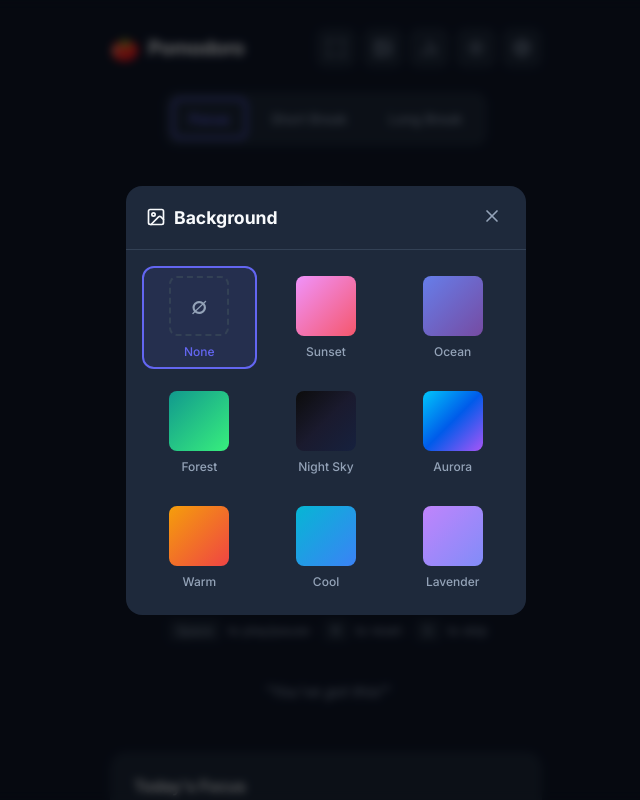
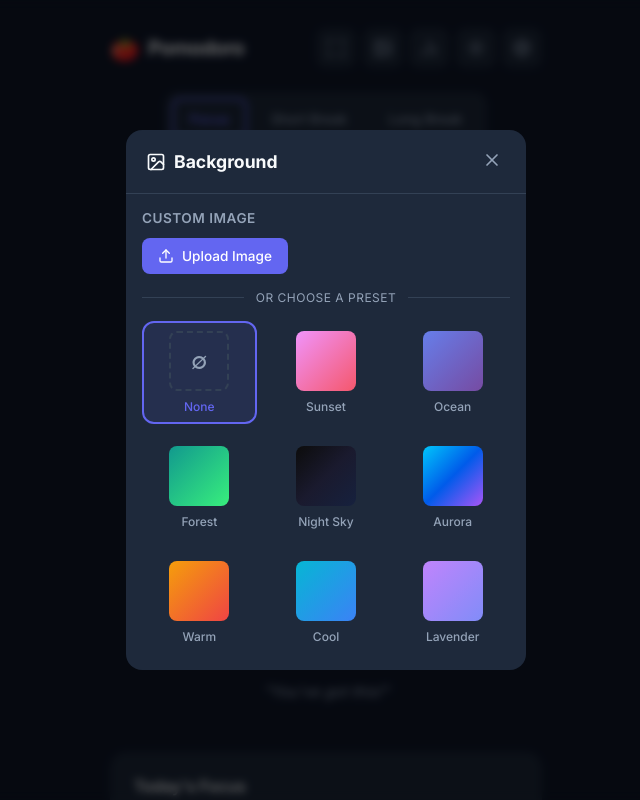
Before and after one commit to dhanush290707/tomodoro, a React (Vite) app: page / in a window 1280 px wide. Both pictures are taken after a click on the button 696 px from the left and 48 px from the top of the page. Shown: the top 800 px of the page, without its empty margins (314-954 px from the left). Built offline with nearby package versions, Linux system fonts and the light colour scheme.

Commit message:
Add custom image background with glossy overlay effect

```diff
--- a/src/App.css
+++ b/src/App.css
@@ -6,6 +6,32 @@
   flex-direction: column;
   transition: background 0.3s ease;
   overflow-x: hidden;
+  position: relative;
+}
+
+/* Custom image background has glossy overlay */
+.app.has-custom-bg {
+  background-attachment: fixed !important;
+}
+
+.glossy-overlay {
+  position: fixed;
+  top: 0;
+  left: 0;
+  right: 0;
+  bottom: 0;
+  background: linear-gradient(135deg,
+      rgba(255, 255, 255, 0.15) 0%,
+      rgba(255, 255, 255, 0.05) 50%,
+      rgba(255, 255, 255, 0.1) 100%);
+  backdrop-filter: blur(1px);
+  pointer-events: none;
+  z-index: 0;
+}
+
+.app.has-custom-bg .app-container {
+  position: relative;
+  z-index: 1;
 }
 
 .app-container {
--- a/src/App.jsx
+++ b/src/App.jsx
@@ -29,6 +29,7 @@ function App() {
   const [isStatsOpen, setIsStatsOpen] = useState(false);
   const [isBackgroundOpen, setIsBackgroundOpen] = useState(false);
   const [background, setBackground] = useLocalStorage('pomodoro-background', 'none');
+  const [customImage, setCustomImage] = useLocalStorage('pomodoro-custom-image', null);
 
   const [settings, setSettings] = useLocalStorage('pomodoro-settings', {
     durations: DEFAULT_DURATIONS,
@@ -156,13 +157,25 @@ function App() {
 
   // Get current background style
   const getBackgroundStyle = () => {
+    if (background === 'custom' && customImage) {
+      return {
+        backgroundImage: `url(${customImage})`,
+        backgroundSize: 'cover',
+        backgroundPosition: 'center',
+        backgroundAttachment: 'fixed',
+      };
+    }
     const bg = BACKGROUNDS.find(b => b.id === background);
     if (!bg || bg.id === 'none') return {};
     return { background: bg.value };
   };
 
+  // Check if using custom image (for glossy overlay)
+  const isUsingCustomImage = background === 'custom' && customImage;
+
   return (
-    <div className="app" style={getBackgroundStyle()}>
+    <div className={`app ${isUsingCustomImage ? 'has-custom-bg' : ''}`} style={getBackgroundStyle()}>
+      {isUsingCustomImage && <div className="glossy-overlay" />}
       <div className="app-container">
         <Header
           isDarkMode={isDarkMode}
@@ -232,6 +245,8 @@ function App() {
         onClose={() => setIsBackgroundOpen(false)}
         currentBackground={background}
         onBackgroundChange={setBackground}
+        customImage={customImage}
+        onCustomImageChange={setCustomImage}
       />
     </div>
   );
--- a/src/components/BackgroundSelector.css
+++ b/src/components/BackgroundSelector.css
@@ -67,6 +67,125 @@
 
 .bg-selector-content {
     padding: 1rem;
+}
+
+/* Custom Image Section */
+.custom-image-section {
+    margin-bottom: 1rem;
+}
+
+.custom-image-section h3 {
+    margin: 0 0 0.75rem 0;
+    font-size: 0.85rem;
+    font-weight: 600;
+    color: var(--text-muted);
+    text-transform: uppercase;
+    letter-spacing: 0.5px;
+}
+
+.custom-image-controls {
+    display: flex;
+    gap: 0.5rem;
+    margin-bottom: 0.75rem;
+}
+
+.upload-btn {
+    display: flex;
+    align-items: center;
+    gap: 0.5rem;
+    padding: 0.6rem 1rem;
+    background: var(--primary);
+    border: none;
+    border-radius: 8px;
+    color: white;
+    font-size: 0.85rem;
+    font-weight: 500;
+    cursor: pointer;
+    transition: all 0.2s ease;
+}
+
+.upload-btn:hover {
+    opacity: 0.9;
+}
+
+.remove-btn {
+    display: flex;
+    align-items: center;
+    justify-content: center;
+    width: 38px;
+    height: 38px;
+    background: var(--background);
+    border: 1px solid var(--border);
+    border-radius: 8px;
+    color: var(--danger);
+    cursor: pointer;
+    transition: all 0.2s ease;
+}
+
+.remove-btn:hover {
+    background: rgba(239, 68, 68, 0.1);
+}
+
+.custom-preview-btn {
+    position: relative;
+    width: 100%;
+    height: 80px;
+    border: 2px solid transparent;
+    border-radius: 12px;
+    overflow: hidden;
+    cursor: pointer;
+    transition: all 0.2s ease;
+    background: none;
+    padding: 0;
+}
+
+.custom-preview-btn:hover {
+    border-color: var(--border);
+}
+
+.custom-preview-btn.active {
+    border-color: var(--primary);
+}
+
+.custom-preview-image {
+    width: 100%;
+    height: 100%;
+    background-size: cover;
+    background-position: center;
+}
+
+.glossy-badge {
+    position: absolute;
+    bottom: 0.5rem;
+    right: 0.5rem;
+    padding: 0.25rem 0.5rem;
+    background: rgba(255, 255, 255, 0.9);
+    border-radius: 4px;
+    font-size: 0.7rem;
+    font-weight: 600;
+    color: #1e293b;
+}
+
+.bg-divider {
+    display: flex;
+    align-items: center;
+    margin: 1rem 0;
+    gap: 0.75rem;
+}
+
+.bg-divider::before,
+.bg-divider::after {
+    content: '';
+    flex: 1;
+    height: 1px;
+    background: var(--border);
+}
+
+.bg-divider span {
+    font-size: 0.75rem;
+    color: var(--text-muted);
+    text-transform: uppercase;
+    letter-spacing: 0.5px;
 }
 
 .bg-grid {
--- a/src/components/BackgroundSelector.jsx
+++ b/src/components/BackgroundSelector.jsx
@@ -1,5 +1,5 @@
-import { useState } from 'react';
-import { Image, X } from 'lucide-react';
+import { useRef } from 'react';
+import { Image, X, Upload, Trash2 } from 'lucide-react';
 import './BackgroundSelector.css';
 
 const BACKGROUNDS = [
@@ -59,7 +59,37 @@ const BACKGROUNDS = [
     },
 ];
 
-const BackgroundSelector = ({ isOpen, onClose, currentBackground, onBackgroundChange }) => {
+const BackgroundSelector = ({
+    isOpen,
+    onClose,
+    currentBackground,
+    onBackgroundChange,
+    customImage,
+    onCustomImageChange
+}) => {
+    const fileInputRef = useRef(null);
+
+    const handleFileSelect = (e) => {
+        const file = e.target.files?.[0];
+        if (file) {
+            const reader = new FileReader();
+            reader.onload = (event) => {
+                const imageData = event.target.result;
+                onCustomImageChange(imageData);
+                onBackgroundChange('custom');
+                onClose();
+            };
+            reader.readAsDataURL(file);
+        }
+    };
+
+    const handleRemoveCustomImage = () => {
+        onCustomImageChange(null);
+        if (currentBackground === 'custom') {
+            onBackgroundChange('none');
+        }
+    };
+
     if (!isOpen) return null;
 
     return (
@@ -76,6 +106,54 @@ const BackgroundSelector = ({ isOpen, onClose, currentBackground, onBackgroundCh
                 </div>
 
                 <div className="bg-selector-content">
+                    {/* Custom Image Upload Section */}
+                    <div className="custom-image-section">
+                        <h3>Custom Image</h3>
+                        <div className="custom-image-controls">
+                            <input
+                                type="file"
+                                ref={fileInputRef}
+                                onChange={handleFileSelect}
+                                accept="image/*"
+                                style={{ display: 'none' }}
+                            />
+                            <button
+                                className="upload-btn"
+                                onClick={() => fileInputRef.current?.click()}
+                            >
+                                <Upload size={16} />
+                                <span>Upload Image</span>
+                            </button>
+                            {customImage && (
+                                <button
+                                    className="remove-btn"
+                                    onClick={handleRemoveCustomImage}
+                                >
+                                    <Trash2 size={16} />
+                                </button>
+                            )}
+                        </div>
+                        {customImage && (
+                            <button
+                                className={`custom-preview-btn ${currentBackground === 'custom' ? 'active' : ''}`}
+                                onClick={() => {
+                                    onBackgroundChange('custom');
+                                    onClose();
+                                }}
+                            >
+                                <div
+                                    className="custom-preview-image"
+                                    style={{ backgroundImage: `url(${customImage})` }}
+                                />
+                                <span className="glossy-badge">✨ Glossy</span>
+                            </button>
+                        )}
+                    </div>
+
+                    <div className="bg-divider">
+                        <span>or choose a preset</span>
+                    </div>
+
                     <div className="bg-grid">
                         {BACKGROUNDS.map((bg) => (
                             <button
```
